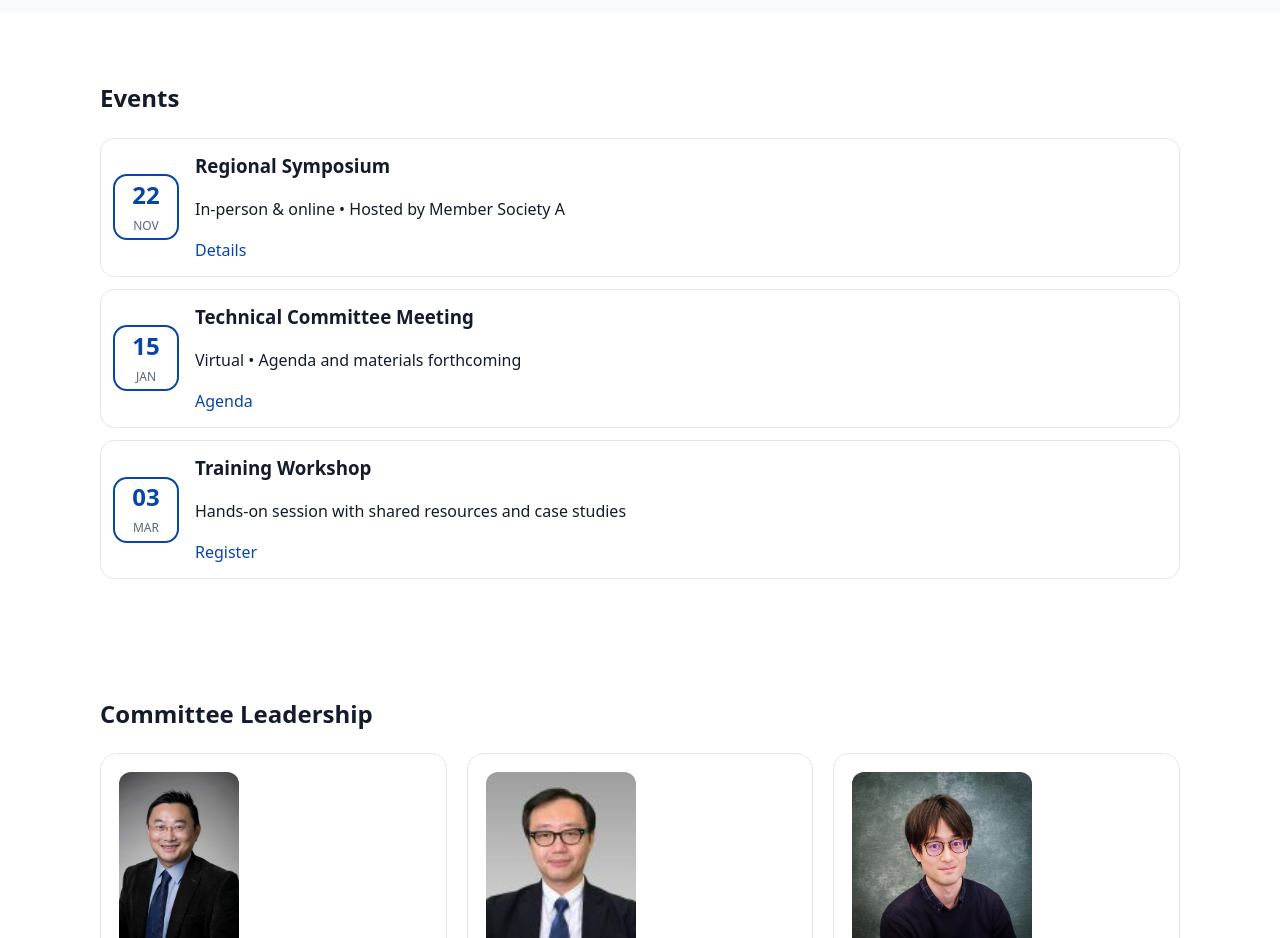
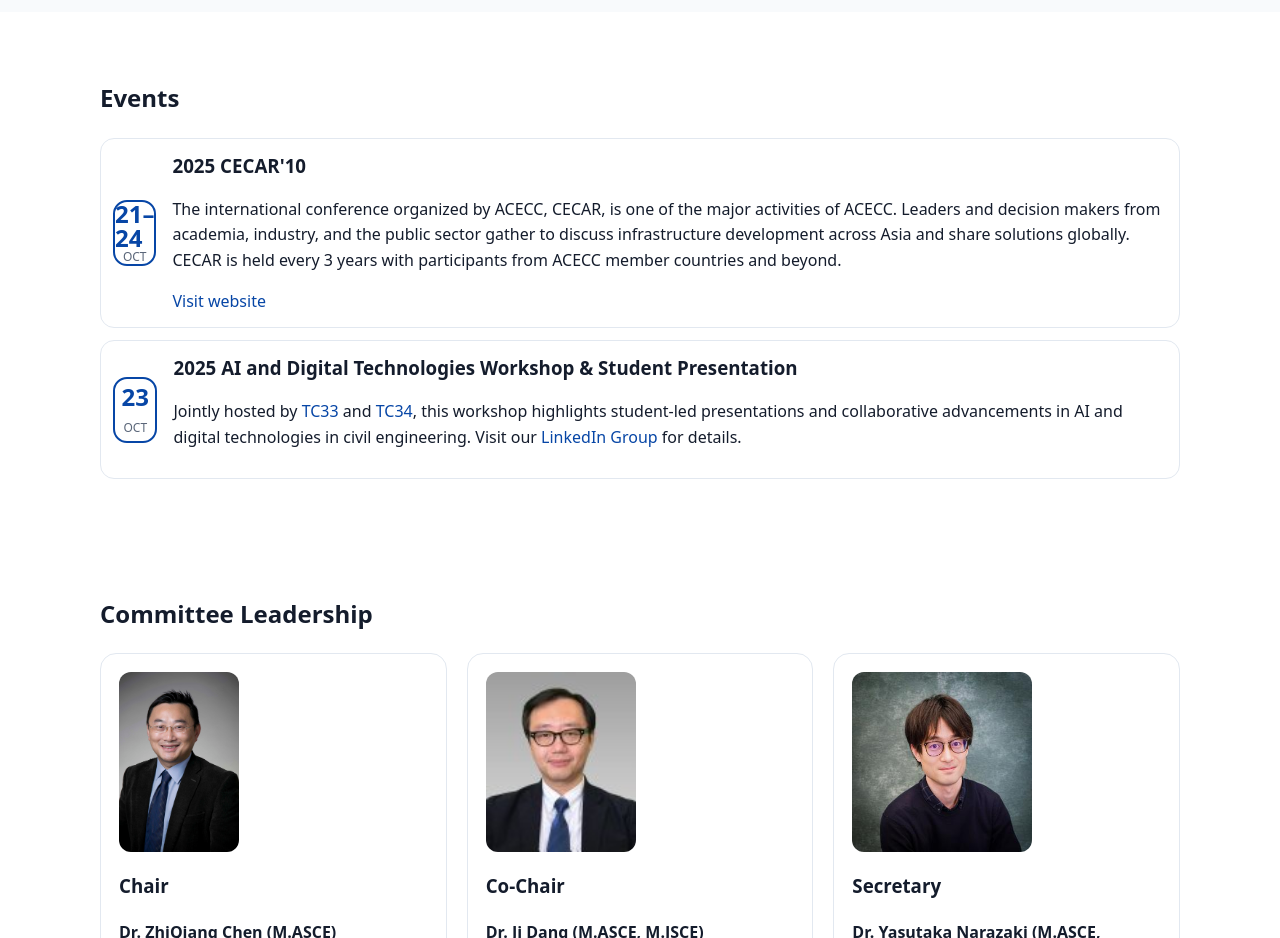
Before and after one commit to tc33acecc/tc33acecc.github.io, a plain HTML site: page index.html in a window 1280 px wide. Shown: the part 1580-2518 px from the top of the page. Drawn offline with Linux system fonts and the light colour scheme.

Commit message:
Add files via upload

```diff
--- a/index.html
+++ b/index.html
@@ -100,6 +100,10 @@
   <div class="wrap">
     <h2>Events</h2>
     <div class="events-list">
+
+      <!-- ====================================== -->
+      <!-- Commented out placeholder sample events -->
+      <!--
       <div class="event">
         <div class="date"><span class="d">22</span><span class="m">NOV</span></div>
         <div class="info">
@@ -124,9 +128,38 @@
           <a class="link-arrow" href="#">Register</a>
         </div>
       </div>
+      -->
+      <!-- ====================================== -->
+
+      <!-- (1) 2025 CECAR'10 -->
+      <div class="event">
+        <div class="date">
+          <span class="d">21–24</span>
+          <span class="m">OCT</span>
+        </div>
+        <div class="info">
+          <h3>2025 CECAR'10</h3>
+          <p>The international conference organized by ACECC, CECAR, is one of the major activities of ACECC. Leaders and decision makers from academia, industry, and the public sector gather to discuss infrastructure development across Asia and share solutions globally. CECAR is held every 3 years with participants from ACECC member countries and beyond.</p>
+          <a class="link-arrow" href="https://www.cecar10.org/" target="_blank">Visit website</a>
+        </div>
+      </div>
+
+      <!-- (2) 2025 AI and Digital Technologies Workshop -->
+      <div class="event">
+        <div class="date">
+          <span class="d">23</span>
+          <span class="m">OCT</span>
+        </div>
+        <div class="info">
+          <h3>2025 AI and Digital Technologies Workshop & Student Presentation</h3>
+          <p>Jointly hosted by <a href="https://tc33acecc.github.io/" target="_blank">TC33</a> and <a href="https://ntubimcenter.wixsite.com/asian-civil-engine-1" target="_blank">TC34</a>, this workshop highlights student-led presentations and collaborative advancements in AI and digital technologies in civil engineering. Visit our <a href="https://www.linkedin.com/groups/15186048/" target="_blank">LinkedIn Group</a> for details.</p>
+        </div>
+      </div>
+
     </div>
   </div>
 </section>
+
 
   <section id="members" class="section">
   <div class="wrap">
```
Lines whose indentation alone changed are shown as unchanged.
